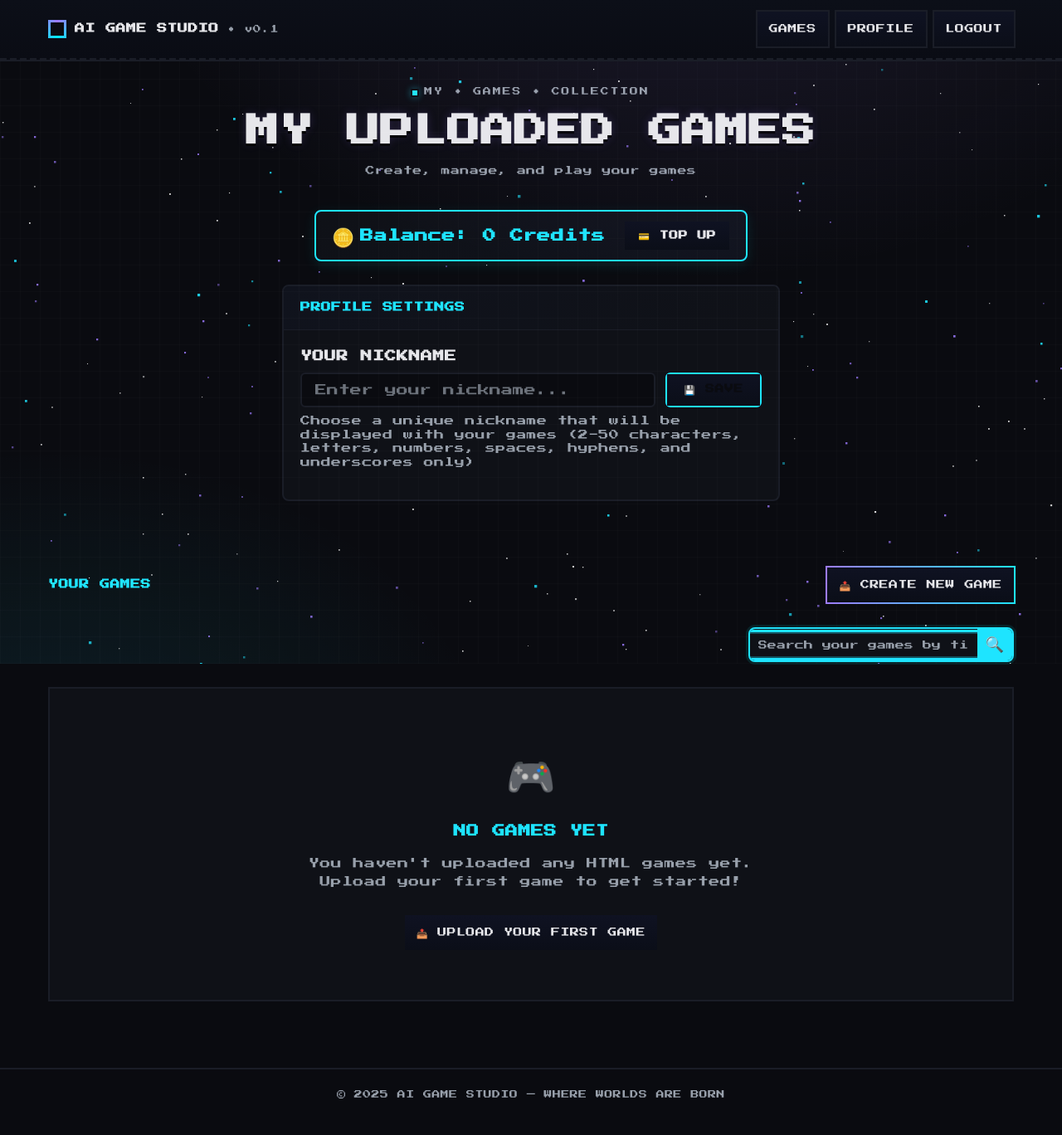
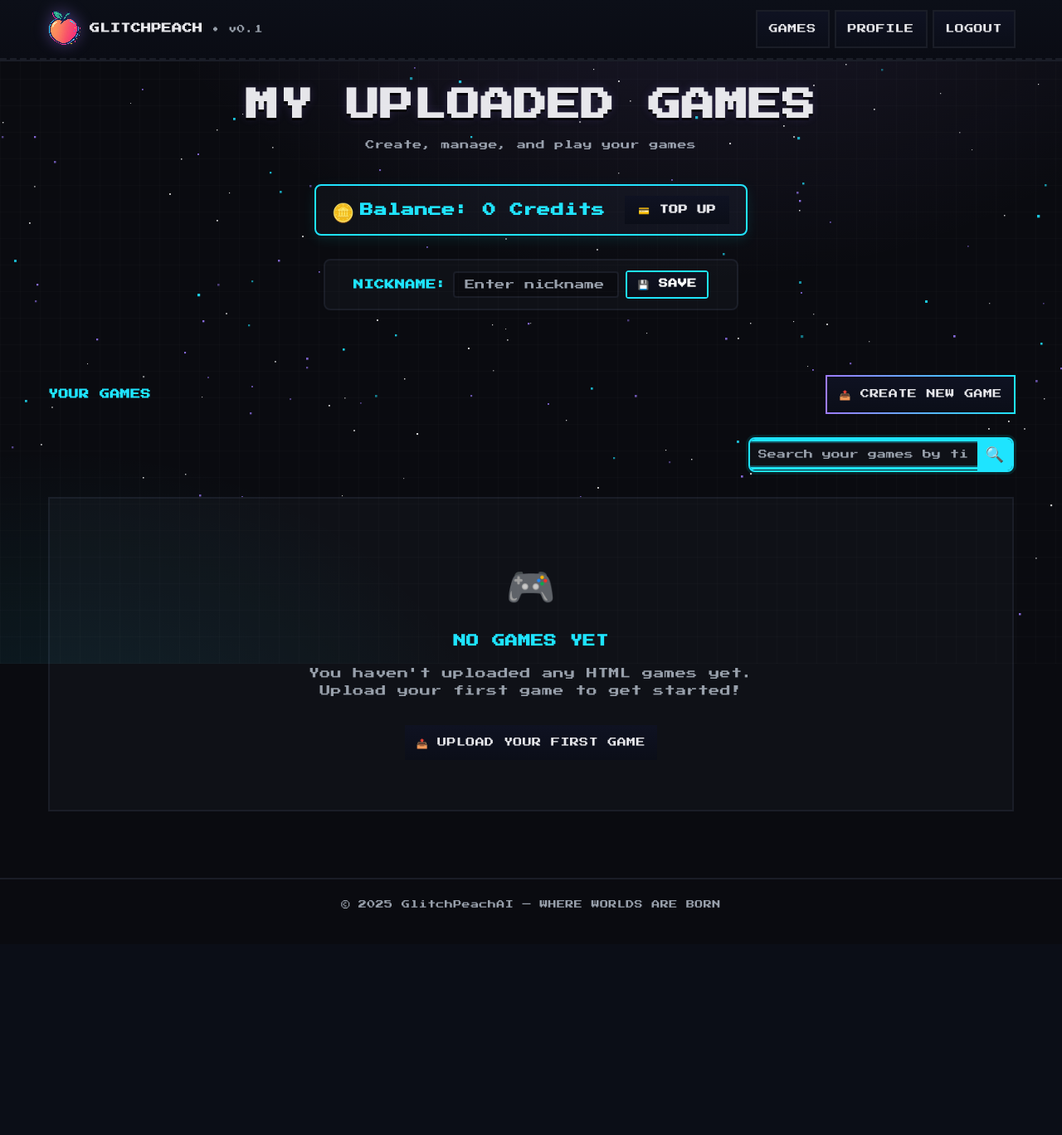
Before and after one commit to AgvanTsydypov/gameengine, a Flask app: page /my-games in a window 1280 px wide. Shown: the whole page at 83% size. After the commit the page ends 1095 px from the top, so only its background shows below. Run offline with Flask 3, Linux system fonts and the light colour scheme; the visitor is signed in with stand-in values (Sample User, id 1); some libraries are stand-ins or nearby versions.

Commit message:
ui fix + logo

```diff
--- a/app.py
+++ b/app.py
@@ -17,8 +17,11 @@ import stripe
 load_dotenv()
 
 # Logging configuration
-logging.basicConfig(level=logging.INFO)
+logging.basicConfig(level=logging.WARNING)
 logger = logging.getLogger(__name__)
+
+# Disable verbose httpx logging
+logging.getLogger("httpx").setLevel(logging.WARNING)
 
 def validate_search_input(search_query: str) -> str:
     """
--- a/setup_supabase.py
+++ b/setup_supabase.py
@@ -14,7 +14,7 @@ import logging
 load_dotenv()
 
 # Setup logging
-logging.basicConfig(level=logging.INFO, format='%(levelname)s: %(message)s')
+logging.basicConfig(level=logging.WARNING, format='%(levelname)s: %(message)s')
 logger = logging.getLogger(__name__)
 
 def check_environment():
--- a/static/css/style.css
+++ b/static/css/style.css
@@ -58,6 +58,16 @@ header{ position:sticky; top:0; z-index:10; border-bottom:2px solid var(--line);
 .chip::before, .chip::after{ content:""; position:absolute; inset:0; }
 .chip::before{ background: conic-gradient(from 0turn,var(--neon),var(--cyber),var(--neon)); filter: saturate(120%); }
 .chip::after{ inset:3px; background:var(--bg); }
+
+.logo-img{
+  width: 40px;
+  height: 40px;
+  object-fit: contain;
+  image-rendering: pixelated;
+  filter: drop-shadow(0 0 6px rgba(157, 123, 255, 0.4));
+  transform: scale(1.5);
+  transform-origin: center;
+}
 .logo b{ font-size:12px; text-transform:uppercase; }
 .logo small{ color:var(--muted); font-size:10px; }
 
--- a/static/js/main.js
+++ b/static/js/main.js
@@ -1,4 +1,4 @@
-// AI Game Studio - Pixel Theme JavaScript
+// GlitchPeachAI - Pixel Theme JavaScript
 
 document.addEventListener('DOMContentLoaded', function() {
     // Initialize audio for pixel-style UI sounds
--- a/supabase_client.py
+++ b/supabase_client.py
@@ -13,7 +13,12 @@ from dotenv import load_dotenv
 # Load environment variables
 load_dotenv()
 
+# Configure logging to WARNING level to reduce verbose output
+logging.basicConfig(level=logging.WARNING)
 logger = logging.getLogger(__name__)
+
+# Disable verbose httpx logging
+logging.getLogger("httpx").setLevel(logging.WARNING)
 
 def sanitize_search_query(query: str) -> str:
     """
--- a/templates/base.html
+++ b/templates/base.html
@@ -4,7 +4,7 @@
   <meta charset="utf-8" />
   <meta name="viewport" content="width=device-width, initial-scale=1" />
   <meta name="color-scheme" content="dark" />
-  <title>{% block title %}Essence{% endblock %}</title>
+  <title>{% block title %}GlitchPeach{% endblock %}</title>
   <!-- Pixel/retro font -->
   <link href="https://fonts.googleapis.com/css2?family=Press+Start+2P&display=swap" rel="stylesheet">
   <link href="{{ url_for('static', filename='css/style.css') }}" rel="stylesheet">
@@ -15,9 +15,9 @@
 
   <header>
     <nav class="nav" aria-label="Main">
-      <a class="logo" href="{{ url_for('index') }}" aria-label="AI Game Studio Home">
-        <span class="chip"></span>
-        <b>AI GAME STUDIO</b>
+      <a class="logo" href="{{ url_for('index') }}" aria-label="GlitchPeach Home">
+        <img src="{{ url_for('static', filename='images/logo.png') }}" alt="GlitchPeachAI Logo" class="logo-img">
+        <b>GlitchPeach</b>
         <small>• v0.1</small>
       </a>
       <div class="actions">
@@ -49,7 +49,7 @@
 
   {% block content %}{% endblock %}
 
-  <footer>© 2025 AI GAME STUDIO — WHERE WORLDS ARE BORN</footer>
+  <footer>© 2025 GlitchPeachAI — WHERE WORLDS ARE BORN</footer>
 
   <script src="{{ url_for('static', filename='js/main.js') }}"></script>
   {% block scripts %}{% endblock %}
--- a/templates/create_game.html
+++ b/templates/create_game.html
@@ -1,6 +1,6 @@
 {% extends "base.html" %}
 
-{% block title %}Create Game - AI Game Studio{% endblock %}
+{% block title %}Create Game - GlitchPeachAI{% endblock %}
 
 {% block content %}
 <main>
--- a/templates/edit_game.html
+++ b/templates/edit_game.html
@@ -1,6 +1,6 @@
 {% extends "base.html" %}
 
-{% block title %}Edit Game - AI Game Studio{% endblock %}
+{% block title %}Edit Game - GlitchPeachAI{% endblock %}
 
 {% block content %}
 <main>
--- a/templates/games.html
+++ b/templates/games.html
@@ -1,6 +1,6 @@
 {% extends "base.html" %}
 
-{% block title %}Games - AI Game Studio{% endblock %}
+{% block title %}GlitchPeachAI - Games{% endblock %}
 
 {% block content %}
 <main>
--- a/templates/index.html
+++ b/templates/index.html
@@ -1,13 +1,12 @@
 {% extends "base.html" %}
 
-{% block title %}AI Game Studio — Pixel{% endblock %}
+{% block title %}GlitchPeach.AI{% endblock %}
 
 {% block content %}
 <main>
   <section class="hero">
-    <div class="kicker"><span class="dot"></span>MINIMAL • PIXEL • SPACE</div>
     <h1>BUILD AI GAMES. <br/> SHIP FAST. RULE THE GALAXY.</h1>
-    <p class="sub">Generate, iterate, and publish — all in one AI studio. <br/> No noise. Just play.</p>
+    <p class="sub">Generate, iterate, and publish — all in one GlitchPeachAI studio. <br/> No noise. Just play.</p>
     <div class="hero-cta">
       {% if session.user_id %}
         <a class="btn btn-cta" href="{{ url_for('create_game') }}"><span>+ CREATE NEW GAME</span></a>
--- a/templates/my_games.html
+++ b/templates/my_games.html
@@ -1,11 +1,10 @@
 {% extends "base.html" %}
 
-{% block title %}My Games - AI Game Studio{% endblock %}
+{% block title %}My Games - GlitchPeachAI{% endblock %}
 
 {% block content %}
 <main>
   <section class="hero">
-    <div class="kicker"><span class="dot"></span>MY • GAMES • COLLECTION</div>
     <h1>MY UPLOADED GAMES</h1>
     <p class="sub">Create, manage, and play your games</p>
     <div class="credits-display">
@@ -19,46 +18,34 @@
 
   <!-- Profile Section -->
   <section class="section">
-    <div style="max-width: 600px; margin: 0 auto;">
-      <div class="profile-card">
-        <div class="profile-header">
-          <h2 style="color: var(--cyber); margin: 0;">PROFILE SETTINGS</h2>
-        </div>
-
-        <div class="profile-content">
-          <form id="nickname-form" class="nickname-form">
-            <div class="form-group">
-              <label for="nickname" class="form-label">Your Nickname</label>
-              <div class="input-group">
+    <div style="max-width: 500px; margin: 0 auto;">
+      <div class="profile-card-compact">
+        <div class="profile-content-compact">
+          <form id="nickname-form" class="nickname-form-compact">
+            <div class="form-group-compact">
+              <label for="nickname" class="form-label-compact">NICKNAME:</label>
+              <div class="input-group-compact">
                 <input
                   type="text"
                   id="nickname"
                   name="nickname"
-                  class="form-input"
-                  placeholder="Enter your nickname..."
+                  class="form-input-compact"
+                  placeholder="Enter nickname"
                   value="{{ user_nickname or '' }}"
                   maxlength="50"
                   autocomplete="off"
                 >
-                <button type="submit" class="btn btn-primary" id="save-nickname-btn">
+                <button type="submit" class="btn btn-primary-compact" id="save-nickname-btn">
                   <span id="save-btn-text">💾 SAVE</span>
                 </button>
-              </div>
-              <div class="form-help">
-                Choose a unique nickname that will be displayed with your games (2-50 characters, letters, numbers, spaces, hyphens, and underscores only)
+                {% if user_nickname %}
+                <button type="button" class="btn btn-secondary-compact" onclick="deleteNickname()">
+                  <span>🗑️ REMOVE</span>
+                </button>
+                {% endif %}
               </div>
             </div>
           </form>
-
-          {% if user_nickname %}
-          <div class="current-nickname">
-            <span class="nickname-label">Current nickname:</span>
-            <span class="nickname-value">{{ user_nickname }}</span>
-            <button class="btn btn-secondary btn-sm" onclick="deleteNickname()">
-              <span>🗑️ REMOVE</span>
-            </button>
-          </div>
-          {% endif %}
         </div>
       </div>
     </div>
@@ -522,137 +509,128 @@ function updateCurrentNicknameDisplay(nickname) {
   }
 }
 
-/* Profile Section Styles */
-.profile-card {
+/* Compact Profile Section Styles */
+.profile-card-compact {
   border: 2px solid var(--line);
   background: var(--card);
   border-radius: 8px;
   overflow: hidden;
-  margin-bottom: 40px;
+  margin-bottom: 20px;
 }
 
-.profile-header {
-  padding: 16px 20px;
-  border-bottom: 1px solid var(--line);
-  background: linear-gradient(135deg, var(--grid), var(--card));
+.profile-content-compact {
+  padding: 12px 16px;
+  display: flex;
+  justify-content: center;
+  align-items: center;
+  width: fit-content;
+  margin: 0 auto;
 }
 
-.profile-content {
-  padding: 20px;
+.nickname-form-compact {
+  margin: 0;
+  display: flex;
+  align-items: center;
+  gap: 8px;
 }
 
-.nickname-form {
-  margin-bottom: 16px;
+.form-group-compact {
+  margin: 0;
+  display: flex;
+  align-items: center;
+  gap: 8px;
 }
 
-.form-group {
-  margin-bottom: 12px;
+.form-label-compact {
+  display: inline-block;
+  color: var(--cyber);
+  font-size: 12px;
+  font-weight: 600;
+  text-transform: uppercase;
+  letter-spacing: 0.5px;
+  white-space: nowrap;
 }
 
-.form-label {
-  display: block;
-  color: var(--text);
-  font-size: 14px;
-  font-weight: 600;
-  margin-bottom: 8px;
-  text-transform: uppercase;
-  letter-spacing: 0.5px;
+.input-group-compact {
+  display: flex;
+  gap: 8px;
+  align-items: center;
 }
 
-.input-group {
-  display: flex;
-  gap: 12px;
-  align-items: flex-start;
-}
-
-.form-input {
-  flex: 1;
-  padding: 12px 16px;
+.form-input-compact {
+  width: 200px;
+  padding: 8px 12px;
   border: 2px solid var(--line);
   background: var(--bg);
   color: var(--text);
-  border-radius: 6px;
-  font-size: 14px;
+  border-radius: 4px;
+  font-size: 12px;
   transition: all 0.3s ease;
 }
 
-.form-input:focus {
+.form-input-compact:focus {
   outline: none;
   border-color: var(--cyber);
-  box-shadow: 0 0 0 3px rgba(0, 255, 255, 0.1);
+  box-shadow: 0 0 0 2px rgba(0, 255, 255, 0.1);
 }
 
-.form-input::placeholder {
+.form-input-compact::placeholder {
   color: var(--muted);
 }
 
-.form-help {
-  margin-top: 8px;
-  color: var(--muted);
-  font-size: 12px;
-  line-height: 1.4;
-}
-
-.btn-primary {
+.btn-primary-compact {
   background: linear-gradient(180deg, var(--cyber), #00cc99);
   border: 2px solid var(--cyber);
-  color: var(--bg);
-  padding: 12px 20px;
-  border-radius: 6px;
-  font-size: 14px;
+  color: #ffffff;
+  padding: 8px 12px;
+  border-radius: 4px;
+  font-size: 11px;
   font-weight: 600;
   text-transform: uppercase;
   letter-spacing: 0.5px;
   cursor: pointer;
   transition: all 0.3s ease;
   white-space: nowrap;
-  display: flex;
+  display: inline-flex;
   align-items: center;
-  gap: 6px;
+  gap: 4px;
 }
 
-.btn-primary:hover:not(:disabled) {
+.btn-primary-compact:hover:not(:disabled) {
   background: linear-gradient(180deg, #00cc99, var(--cyber));
-  transform: translateY(-2px);
-  box-shadow: 0 8px 25px rgba(0, 255, 255, 0.3);
+  transform: translateY(-1px);
+  box-shadow: 0 4px 15px rgba(0, 255, 255, 0.3);
 }
 
-.btn-primary:disabled {
+.btn-primary-compact:disabled {
   opacity: 0.6;
   cursor: not-allowed;
   transform: none;
 }
 
-.btn-sm {
+.btn-secondary-compact {
+  background: linear-gradient(180deg, #1a1a2e, #16213e);
+  border: 2px solid var(--line);
+  color: #ff4444;
   padding: 8px 12px;
-  font-size: 12px;
+  border-radius: 4px;
+  font-size: 11px;
+  font-weight: 600;
+  text-transform: uppercase;
+  letter-spacing: 0.5px;
+  cursor: pointer;
+  transition: all 0.3s ease;
+  white-space: nowrap;
+  display: inline-flex;
+  align-items: center;
+  gap: 4px;
 }
 
-.current-nickname {
-  display: flex;
-  align-items: center;
-  gap: 12px;
-  padding: 16px;
-  background: linear-gradient(135deg, var(--grid), var(--card));
-  border: 1px solid var(--line);
-  border-radius: 6px;
-  margin-top: 16px;
-}
-
-.nickname-label {
-  color: var(--muted);
-  font-size: 14px;
-  font-weight: 500;
-}
-
-.nickname-value {
-  color: var(--cyber);
-  font-size: 16px;
-  font-weight: 600;
-  background: var(--bg);
-  padding: 6px 12px;
-  border-radius: 4px;
-  border: 1px solid var(--line);
+.btn-secondary-compact:hover {
+  background: linear-gradient(180deg, #ff4444, #cc3333);
+  color: #fff;
+  transform: translateY(-1px);
+  box-shadow: 0 4px 15px rgba(255, 68, 68, 0.3);
 }
 
 @media (max-width: 768px) {
--- a/templates/play_game.html
+++ b/templates/play_game.html
@@ -1,6 +1,6 @@
 {% extends "base.html" %}
 
-{% block title %}{{ game.title }} - AI Game Studio{% endblock %}
+{% block title %}{{ game.title }} - GlitchPeachAI{% endblock %}
 
 {% block content %}
 <main>
--- a/templates/play_uploaded_game.html
+++ b/templates/play_uploaded_game.html
@@ -1,6 +1,6 @@
 {% extends "base.html" %}
 
-{% block title %}{{ game.filename[:-5].replace('_', ' ').title() or 'Uploaded Game' }} - AI Game Studio{% endblock %}
+{% block title %}{{ game.filename[:-5].replace('_', ' ').title() or 'Uploaded Game' }} - GlitchPeachAI{% endblock %}
 
 {% block content %}
 <main>
```
Also changed, not shown: other parts of templates/my_games.html (+31 -8 lines), STRIPE_SETUP.md (+1 -1 lines), static/images/logo.png (added), static/images/logo2.png (added).
